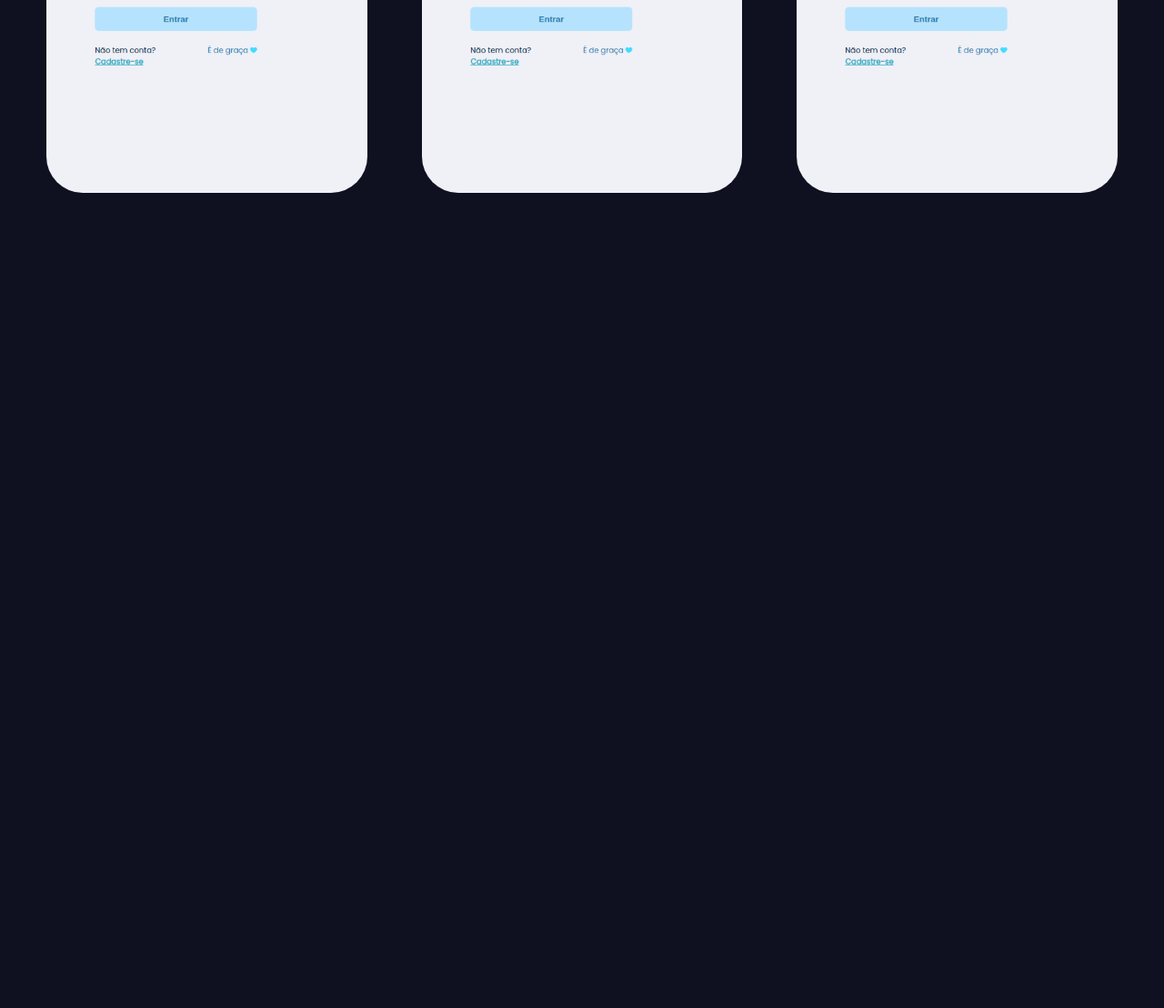
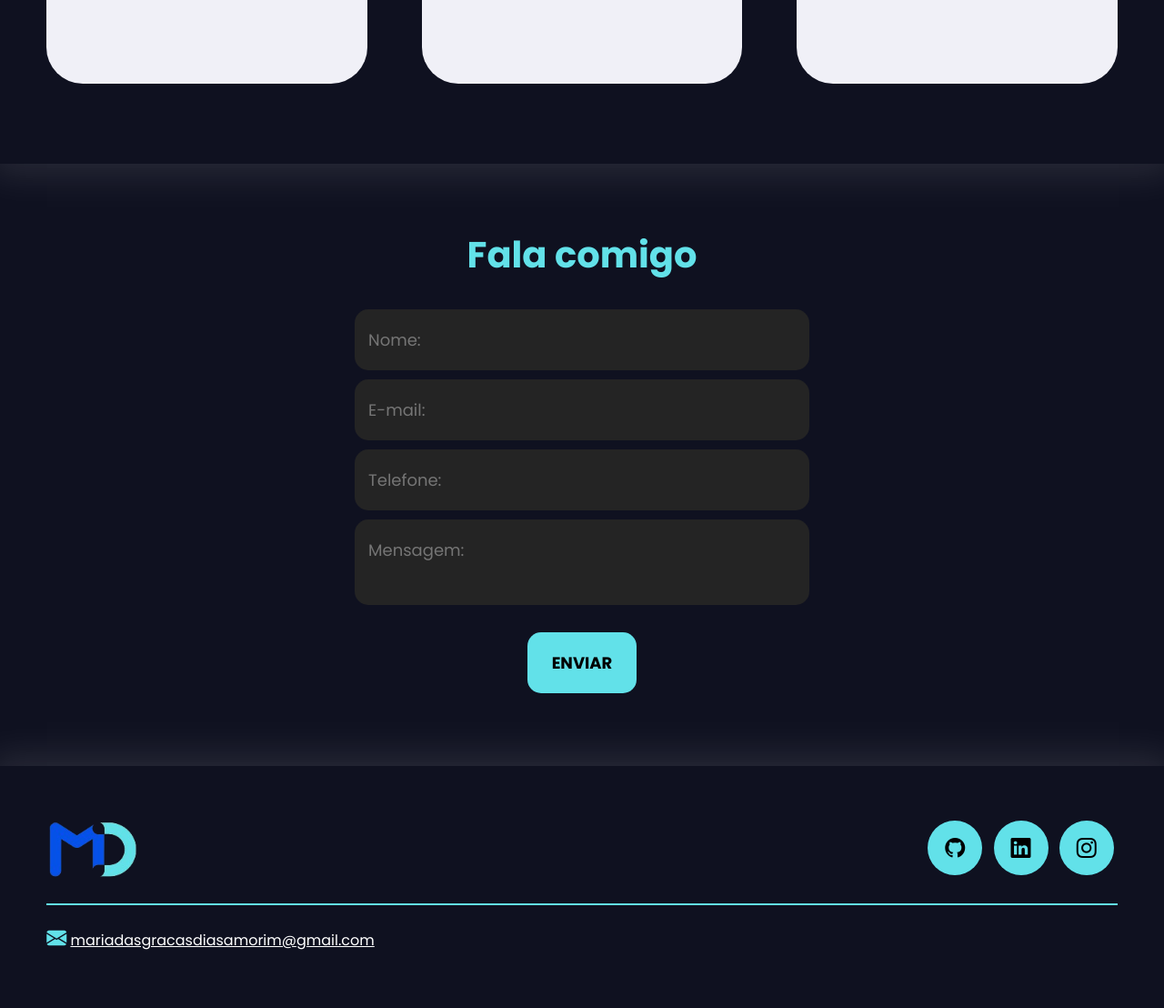
Before and after one commit to amorimmaria/my-portifolio, a plain HTML site: page index.html in a window 1280 px wide. Shown: the part 1914-3022 px from the top of the page at 91% size. Before the commit the page ends 2214 px from the top, so only its background shows below. Drawn offline with nearby package versions, Linux system fonts and the light colour scheme.

Commit message:
feat: adding section form and footer

```diff
--- a/index.html
+++ b/index.html
@@ -25,14 +25,14 @@
         <nav class="menu-desktop">
           <ul>
             <li><a href="#">Home</a></li>
-            <li><a href="#">About</a></li>
-            <li><a href="#">Skills</a></li>
-            <li><a href="#">Projects</a></li>
+            <li><a href="#about">About</a></li>
+            <li><a href="#skills">Skills</a></li>
+            <li><a href="#projects">Projects</a></li>
           </ul>
         </nav>
 
         <div class="btn-contato">
-          <a href="#">
+          <a href="#formulario">
             <button>Contato</button>
           </a>
         </div>
@@ -52,7 +52,8 @@
               </p>
 
               <div class="btn-contato">
-                <a href="#">
+                <a href="https://www.linkedin.com/in/maria-amorim/"
+                  target="_blank">
                   <button>Entre em contato</button>
                 </a>
               </div>
@@ -65,7 +66,7 @@
         </div>
       </section>
 
-      <section class="about">
+      <section id="about" class="about">
         <div class="interface">
           <div class="flex">
             <div class="img-about">
@@ -106,7 +107,7 @@
         </div>
       </section>
 
-      <section class="Skills">
+      <section id="skills" class="skills">
         <div class="div-interface">
           <h2>Skills</h2>
           <div class="flex">
@@ -144,7 +145,7 @@
         </div>
       </section>
 
-      <section class="projects">
+      <section id="projects" class="projects">
         <div class="interface">
           <h2 class="titulo">Projects</h2>
           <div class="flex">
@@ -170,11 +171,45 @@
         </div>
       </section>
 
-      <section class="formulario">
+      <section id="formulario" class="formulario">
         <div class="interface">
-
+          <h2>Fala comigo</h2>
+          <form action>
+            <input type="text" name id placeholder="Nome:" required>
+            <input type="text" name id placeholder="E-mail:" required>
+            <input type="text" name id placeholder="Telefone:">
+            <textarea name id placeholder="Mensagem:" required></textarea>
+            <div class="btn-env">
+              <input type="submit" value="ENVIAR">
+            </div>
+          </form>
         </div>
       </section>
     </main>
+
+    <footer>
+      <div class="interface">
+        <div class="line-footer">
+          <div class="flex">
+            <div class="logo-footer">
+              <img src="assets/logo.png" alt="logo do footer" width="100">
+            </div>
+            <div class="btn-social">
+              <a href="https://github.com/amorimmaria"><button><i
+                    class="bi bi-github"></i></button></a>
+              <a href="https://www.linkedin.com/in/maria-amorim/"><button><i
+                    class="bi bi-linkedin"></i></button></a>
+              <a href><button><i class="bi bi-instagram"></i></button></a>
+            </div>
+          </div>
+        </div>
+        <div class="line-footer borda">
+          <p><i class="bi bi-envelope-fill"></i>
+            <a
+              href="mailto:mariadasgracasdiasamorim@gmail.com">mariadasgracasdiasamorim@gmail.com</a>
+          </p>
+        </div>
+      </div>
+    </footer>
   </body>
 </html>
--- a/style.css
+++ b/style.css
@@ -19,7 +19,8 @@ body {
   display: flex;
 }
 
-button:hover {
+button:hover,
+form .btn-env input:hover {
   box-shadow: 0px 0px 8px #62e1e9;
   transform: scale(1.05);
 }
@@ -66,7 +67,6 @@ header nav ul li {
   cursor: pointer;
   transition: 0.2s;
 }
-
 
 /*Estilo topo do site*/
 section.topo-do-site {
@@ -119,8 +119,6 @@ section .flex {
   gap: 60px;
 }
 
-
-
 .about .txt-about {
   color: #ffffff;
 }
@@ -139,7 +137,7 @@ section .flex {
   text-align: justify;
 }
 
-.about .txt-about .btn-social button {
+.btn-social button {
   width: 60px;
   height: 60px;
   border-radius: 50%;
@@ -148,24 +146,24 @@ section .flex {
   font-size: 22px;
   cursor: pointer;
   margin: 0 4px;
-  transition: .2s;
+  transition: 0.2s;
 }
 
 /* Estilo da seção Skills */
-section.Skills {
+section.skills {
   background-color: #0f1120;
-  padding: 80px 4%;
+  padding: 40px 4%;
 }
 
-section.Skills h2 {
-  padding: 60px 4%;
+section.skills h2 {
+  padding: 40px 4%;
   color: #62e1e9;
   font-size: 40px;
   line-height: 40px;
   margin-bottom: 30px;
 }
 
-section.Skills .flex {
+section.skills .flex {
   display: flex;
   flex-wrap: wrap;
   gap: 20px;
@@ -225,11 +223,9 @@ section.projects .flex {
   cursor: pointer;
   border-radius: 40px;
   position: relative;
-
 }
 
-.img-proj:hover{
-
+.img-proj:hover {
   background-position: 0 100%;
 }
 
@@ -248,10 +244,83 @@ section.projects .flex {
   background-color: #000000b8;
   color: #fff;
   opacity: 0;
-  transition: .5s;
-
+  transition: 0.5s;
 }
 
 .overlay:hover {
   opacity: 1;
 }
+
+/*Estilo do formulario*/
+
+section.formulario {
+  padding: 80px 4%;
+}
+
+form {
+  max-width: 500px;
+  margin: 0 auto;
+  display: flex;
+  justify-content: center;
+  flex-direction: column;
+  gap: 10px;
+  margin-top: 40px;
+}
+
+form input,
+form textarea {
+  width: 100%;
+  background-color: #242424;
+  border: 0;
+  outline: 0;
+  padding: 20px 15px;
+  border-radius: 15px;
+  color: #fff;
+  font-size: 18px;
+}
+
+form textarea {
+  resize: none;
+  max-height: 200px;
+}
+
+form .btn-env {
+  margin-top: 20px;
+  text-align: center;
+}
+
+form .btn-env input {
+  width: 120px;
+  background-color: #62e1e9;
+  color: #000;
+  font-weight: 700;
+  cursor: pointer;
+  transition: 0.2s;
+}
+
+/* Estilo rodapé*/
+
+footer {
+  padding: 40px 4%;
+  box-shadow: 0 0 40px 10px #ffffff1d;
+}
+
+footer .flex {
+  justify-content: space-between;
+}
+
+footer .line-footer {
+  padding: 20px 0;
+}
+
+.borda {
+  border-top: 2px solid #62e1e9;
+}
+footer .line-footer p i {
+  color: #62e1e9;
+  font-size: 22px;
+}
+
+footer .line-footer p a {
+  color: #fff;
+}
```
